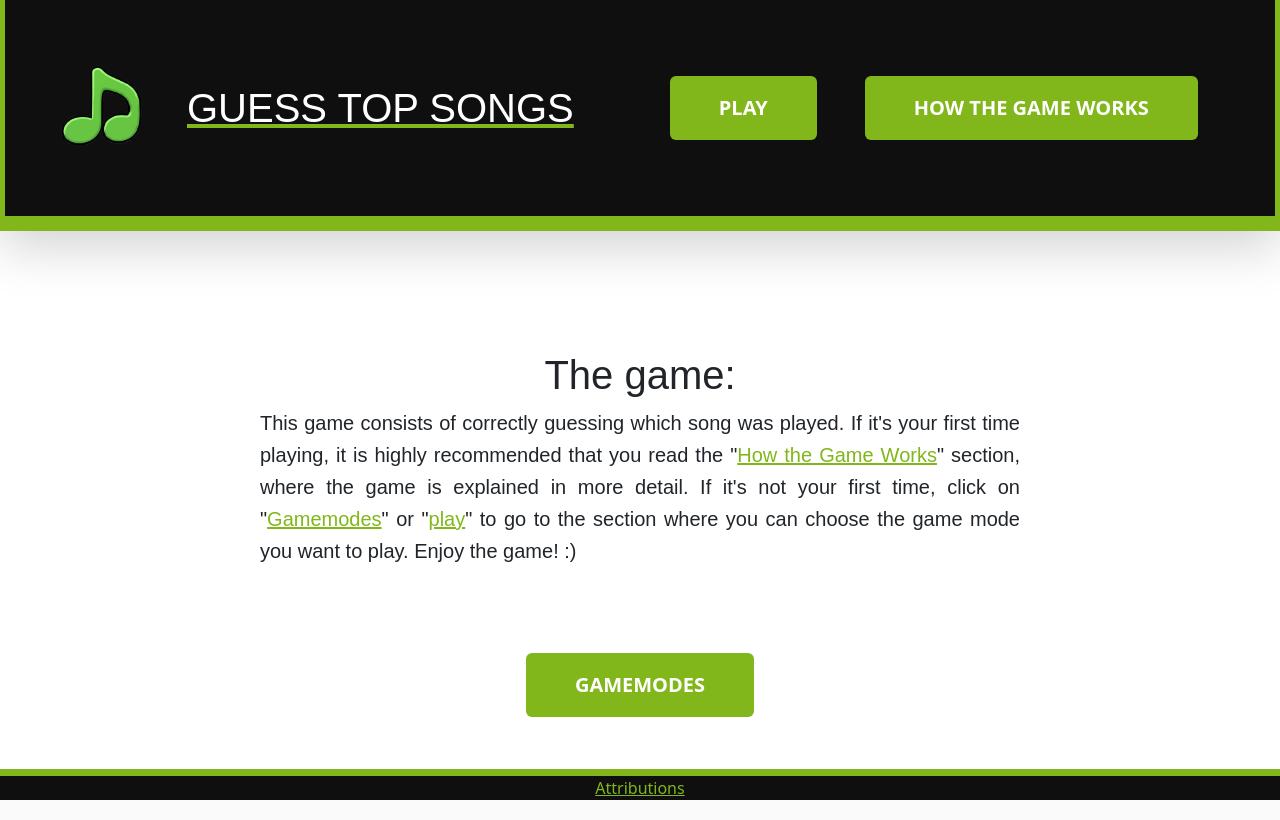
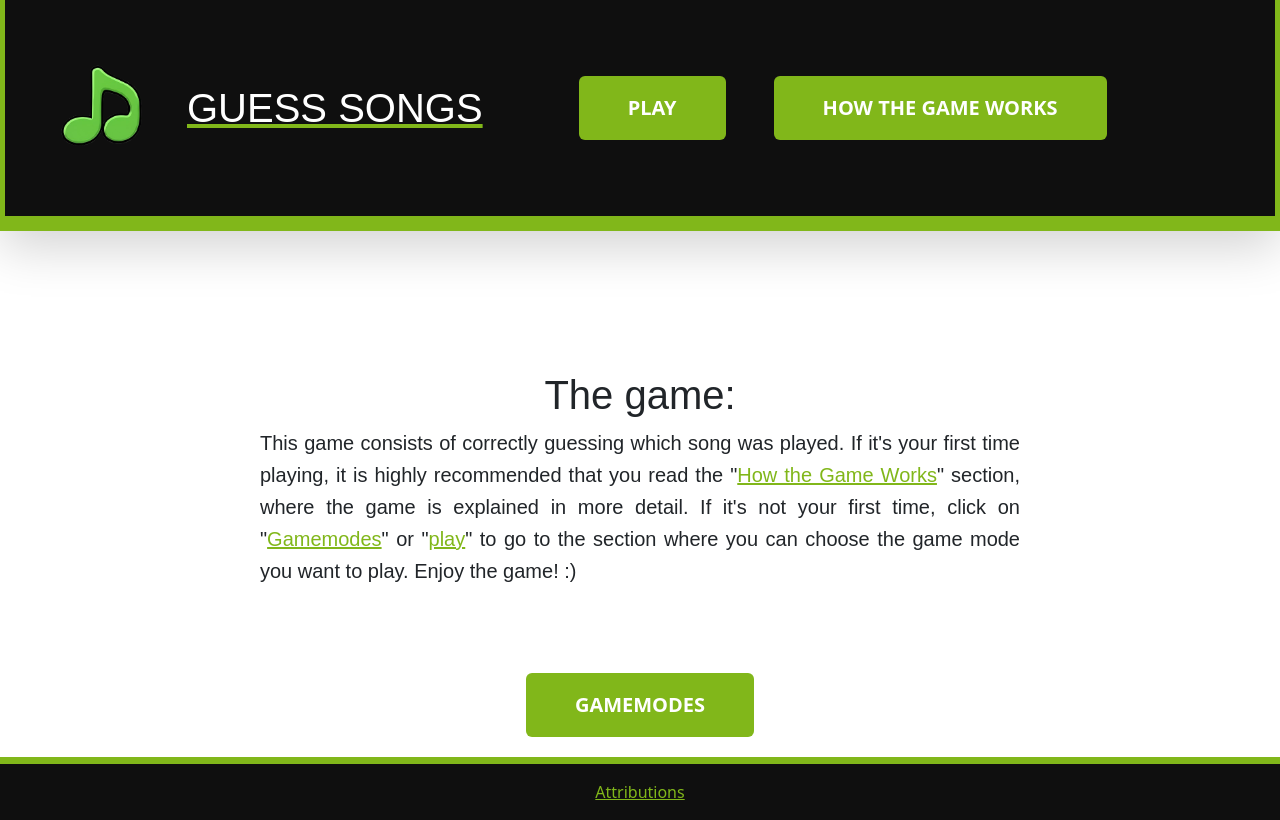
Before and after one commit to Beyonder230/guess-songs, a Flask app: page / in a window 1280 px wide. Run offline with Flask 3, Linux system fonts and the light colour scheme; parts of the project's set-up code (start-up, migrations or seed data) failed here and were passed over.

Commit message:
Prevent answer selection before song starts and improve page footer

```diff
--- a/helpers.py
+++ b/helpers.py
@@ -269,7 +269,7 @@ def get_deezer_options(url, base_song):
         return "error"
 
     options = []
-    song = {"title": base_title, "img": base_img, "correct_answer": True}
+    song = {"title": base_title, "img": base_img, "correct_answer": True, "id": len(options)}
     options.append(song)
 
     while len(options) < 4:
@@ -277,7 +277,7 @@ def get_deezer_options(url, base_song):
         img_url = track["album"]["cover_medium"]
         if not check_dict_list(options, "img", img_url):
             title = track["title"]
-            song = {"title": title,"img": img_url, "correct_answer": False}
+            song = {"title": title,"img": img_url, "correct_answer": False, "id": len(options)}
             options.append(song)
 
     if len(options) < 4:
--- a/static/styles.css
+++ b/static/styles.css
@@ -25,16 +25,19 @@
     background-color: #81b71a !important;
 }
 
+/*
 .footer {
+    margin-top: auto;
     position: fixed;
     width: 100%;
     color: white;
     background-color: rgb(15, 15, 15);
-    bottom: 0;
+    bottom: 0%;
     border-top: 7px solid #81b71a;
     text-align: center;
     z-index: 1001;
 }
+*/
 
 .link {
     color: #81b71a;
@@ -147,3 +150,19 @@
         text-transform: uppercase;
         transition: background-color 0.3s ease, border-color 0.3s ease;
 }
+
+body {
+    display: flex;
+    flex-direction: column;
+    min-height: 100vh;
+}
+
+main {
+    flex-grow: 1;
+    padding: 20px;
+}
+
+.my-footer {
+    background-color: rgb(15, 15 ,15);
+    border-top: 7px solid #81b71a;
+}
--- a/templates/game.html
+++ b/templates/game.html
@@ -61,8 +61,9 @@
         if (answered) {
             return;
         }
+        clearInterval(interval);
         answered = true;
-        clearInterval(interval);
+
 
         object.style.border = "thick solid black";
 
--- a/templates/layout.html
+++ b/templates/layout.html
@@ -21,7 +21,7 @@
         <nav class="navbar custom-navbar shadow-lg" style="background-color:rgb(15, 15, 15);" data-bs-theme="dark">
             <div class="container-fluid">
               <img src="/static/guess_icon.png" alt="Logo" width="170" height="170" class="d-inline-block align-text-top">
-              <a class="navbar-brand me-5" href="/">GUESS TOP SONGS</a>
+              <a class="navbar-brand me-5" href="/">GUESS SONGS</a>
               <ul class="navbar-nav d-flex flex-row me-auto mx-5 me-5 gap-5">
                 <div class="d-grid gap-5 d-md-flex justify-content-md-end">
                     <a style="color: white;" class="btn btn-green fw-bold px-5 py-3 fs-5" href="/gamemodes" role="button">PLAY</a>
@@ -32,9 +32,11 @@
 
         <main>{% block main %}{% endblock %}</main>
 
-        <div class="footer">
-            <a class="link" href="/attributions">Attributions</a>
-        </div>
+        <footer class="footer mt-auto py-3 text-white text-center my-footer">
+            <div class="container">
+                <a class="link" href="/attributions">Attributions</a>
+            </div>
+        </footer>
 
         <script src="https://cdn.jsdelivr.net/npm/bootstrap@5.3.6/dist/js/bootstrap.bundle.min.js" integrity="sha384-j1CDi7MgGQ12Z7Qab0qlWQ/Qqz24Gc6BM0thvEMVjHnfYGF0rmFCozFSxQBxwHKO" crossorigin="anonymous"></script>
 
```
